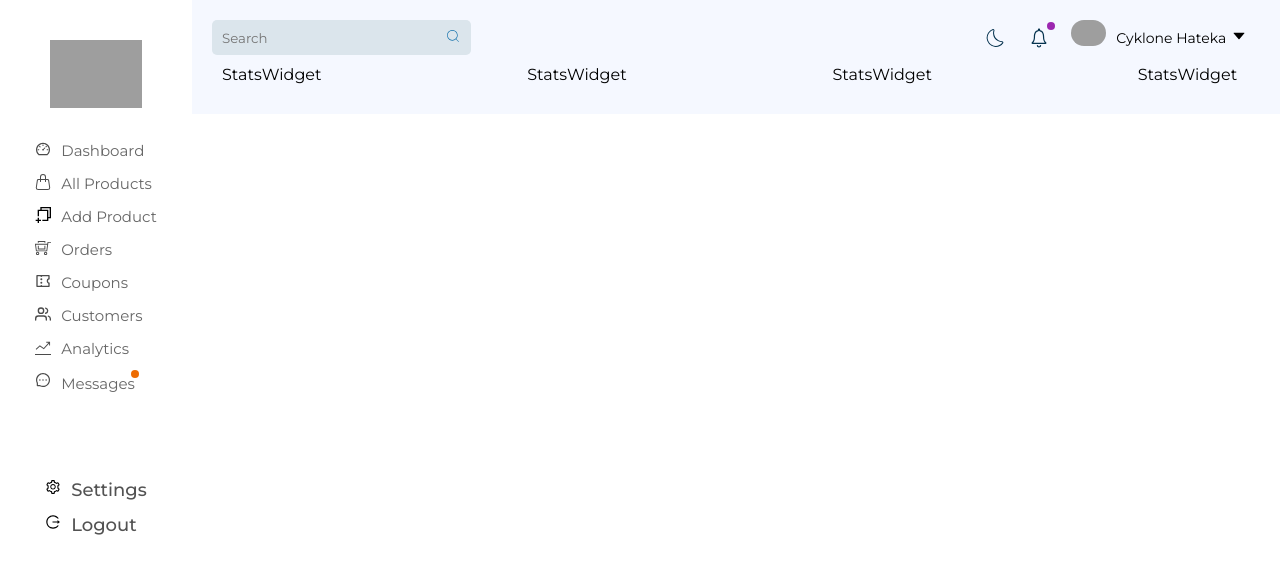
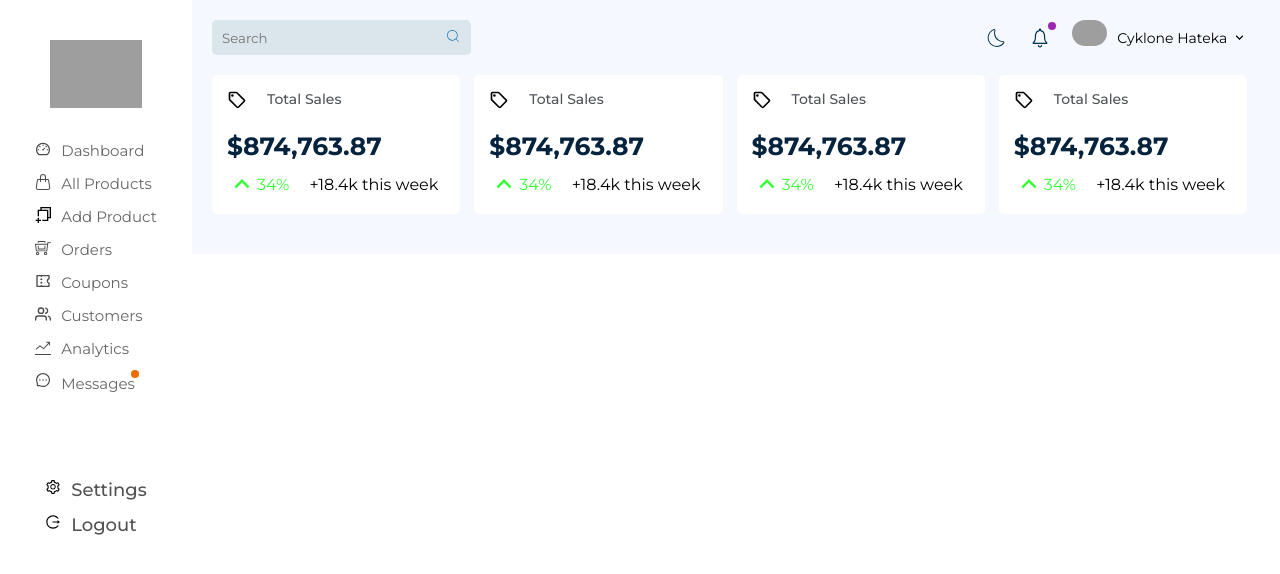
Before and after one commit to cyklonehateka1/React_Admin_Panel, a React (Create React App) app: page / in a window 1280 px wide. Shown: the top 574 px of the page. Built offline with nearby package versions, Linux system fonts and the light colour scheme; grey boxes are pictures that could not be loaded.

Commit message:
completed stats widgets for now

```diff
--- a/src/components/StatsWidget.jsx
+++ b/src/components/StatsWidget.jsx
@@ -1,7 +1,30 @@
 import React from "react";
+import "../styles/statsWidget.css";
+import { MdOutlineSell, MdOutlineKeyboardArrowUp } from "react-icons/md";
 
 const StatsWidget = () => {
-  return <div>StatsWidget</div>;
+  return (
+    <div className="statsWidget">
+      <div className="statsWidgetSubCont">
+        <div className="top">
+          <div>
+            <MdOutlineSell />
+          </div>
+          <span>Total Sales</span>
+        </div>
+        <h4>$874,763.87</h4>
+        <div className="bottom">
+          <div className="left">
+            <div>
+              <MdOutlineKeyboardArrowUp />
+            </div>
+            <span>34%</span>
+          </div>
+          <span>+18.4k this week</span>
+        </div>
+      </div>
+    </div>
+  );
 };
 
 export default StatsWidget;
--- a/src/components/TopBar.jsx
+++ b/src/components/TopBar.jsx
@@ -2,7 +2,7 @@ import React from "react";
 import "../styles/topBar.css";
 import { CiSearch, CiDark } from "react-icons/ci";
 import { IoIosNotificationsOutline } from "react-icons/io";
-import { AiFillCaretDown } from "react-icons/ai";
+import { MdKeyboardArrowDown } from "react-icons/md";
 
 import { Badge } from "@mui/material";
 
@@ -31,8 +31,8 @@ const TopBar = () => {
             <img src="https://i.ibb.co/dGcxdHw/intern-img-jg.png" alt="" />
           </div>
           <span>Cyklone Hateka</span>
-          <div className="icon">
-            <AiFillCaretDown />
+          <div className="downArr">
+            <MdKeyboardArrowDown />
           </div>
         </div>
       </div>
--- a/src/styles/dashboard.css
+++ b/src/styles/dashboard.css
@@ -7,7 +7,8 @@
 }
 
 .statsWidgetCont {
-    margin: 10px;
+    margin: 20px 0;
     display: flex;
     justify-content: space-between;
+    width: 100%;
 }
--- /dev/null
+++ b/src/styles/statsWidget.css
@@ -0,0 +1,55 @@
+.statsWidget {
+    background: white;
+    width: 24%;
+    padding: 15px;
+    border-radius: 5px;
+}
+
+.statsWidgetSubCont {
+    display: flex;
+    flex-direction: column;
+}
+
+.statsWidgetSubCont>.top {
+    display: flex;
+    margin-bottom: 16px;
+}
+
+.statsWidgetSubCont>.top>div {
+    margin-right: 20px;
+    font-size: 20px;
+}
+
+.statsWidgetSubCont>.top>span {
+    font-size: 14px;
+    color: #4e5358;
+    font-weight: 500;
+}
+
+.statsWidgetSubCont>h4 {
+    margin-bottom: 8px;
+    color: #06233d;
+    font-size: 25px;
+}
+
+.statsWidgetSubCont>.bottom {
+    display: flex;
+    align-items: center;
+}
+
+.statsWidgetSubCont>.bottom>.left {
+    display: flex;
+    align-items: center;
+    margin-right: 20px;
+}
+
+.statsWidgetSubCont>.bottom>.left>div {
+    display: flex;
+    align-items: center;
+    color: rgb(54, 253, 54);
+    font-size: 30px;
+}
+
+.statsWidgetSubCont>.bottom>.left>span {
+    color: rgb(54, 253, 54);
+}
--- a/src/styles/topBar.css
+++ b/src/styles/topBar.css
@@ -45,6 +45,7 @@
     align-items: center;
     margin-right: 20px;
     color: #04324e;
+    cursor: pointer;
 }
 
 .topBar>.right>.account {
@@ -52,6 +53,12 @@
     justify-content: center;
     align-items: center;
     cursor: pointer;
+}
+
+.topBar>.right>.account>.downArr {
+    font-size: 15px;
+    display: flex;
+    align-items: center;
 }
 
 .profileImgCont {
```
Also changed, not shown: public/styles.md (+1 -1 lines), src/components/Charts.jsx (added, +8 -0 lines), src/styles/charts.css (added).
